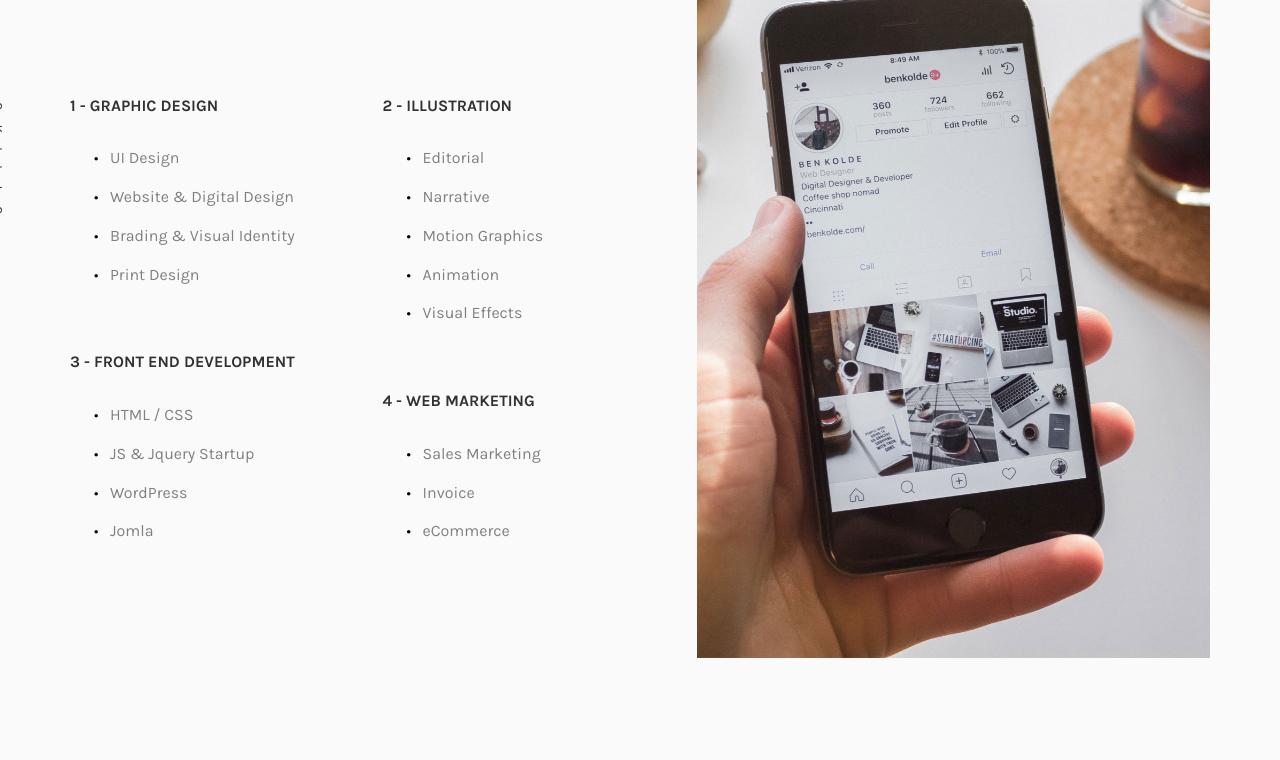
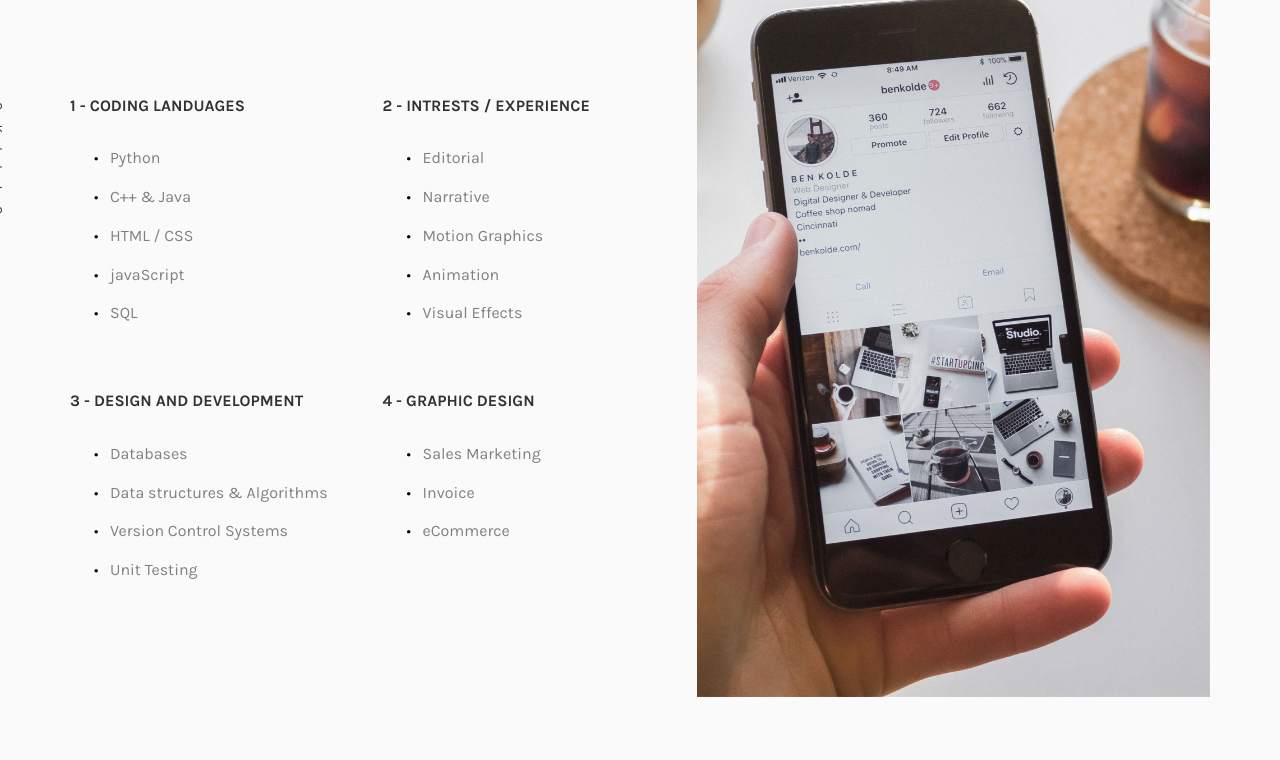
Before and after one commit to gregduggan/myportfolio, a plain HTML site: page index.html in a window 1280 px wide. Shown: the part 1180-1940 px from the top of the page. Drawn offline with nearby package versions, Linux system fonts and the light colour scheme; files whose address does not match are found by name; a web font is replaced by a local one.

```diff
--- a/index.html
+++ b/index.html
@@ -179,27 +179,28 @@
 									</div>
 									<div class="col-md-6">
 										<div class="services animate-box">
-											<h3>1 - Graphic Design</h3>
+											<h3>1 - Coding Landuages</h3>
 											<ul>
-												<li>UI Design</li>
-												<li>Website &amp; Digital Design</li>
-												<li>Brading &amp; Visual Identity</li>
-												<li>Print Design</li>
+												<li>Python</li>
+												<li>C++ &amp; Java</li>
+												<li>HTML / CSS</li>
+												<li>javaScript</li>
+												<li>SQL</li>
 											</ul>
 										</div>
 										<div class="services animate-box">
-											<h3>3 - Front End Development</h3>
+											<h3>3 - Design And Development</h3>
 											<ul>
-												<li>HTML / CSS</li>
-												<li>JS &amp; Jquery Startup</li>
-												<li>WordPress</li>
-												<li>Jomla</li>
+												<li>Databases</li>
+												<li>Data structures &amp; Algorithms</li>
+												<li>Version Control Systems</li>
+												<li>Unit Testing</li>
 											</ul>
 										</div>
 									</div>
 									<div class="col-md-6">
 										<div class="services animate-box">
-											<h3>2 - Illustration</h3>
+											<h3>2 - Intrests / Experience</h3>
 											<ul>
 												<li>Editorial</li>
 												<li>Narrative</li>
@@ -209,7 +210,7 @@
 											</ul>
 										</div>
 										<div class="services animate-box">
-											<h3>4 - Web Marketing</h3>
+											<h3>4 - Graphic Design</h3>
 											<ul>
 												<li>Sales Marketing</li>
 												<li>Invoice</li>
@@ -260,7 +261,7 @@
 									<div class="desc">
 										<span class="meta">Web Application</span>
 										<h2><a href="projects.html">My Portfolio Web Application</a></h2>
-										<p>Developed a Web Application for the purpose of providing potental employers a place to view the skills I can offer and examples of projects I have completed.</p>
+										<p>Developed a Web Application for the purpose of providing potential employers a place to view the skills I can offer and examples of projects I have completed.</p>
 									</div>
 								</div>
 							</div>
```
Also changed, not shown: projectpickplace.html (+6 -0 lines).
